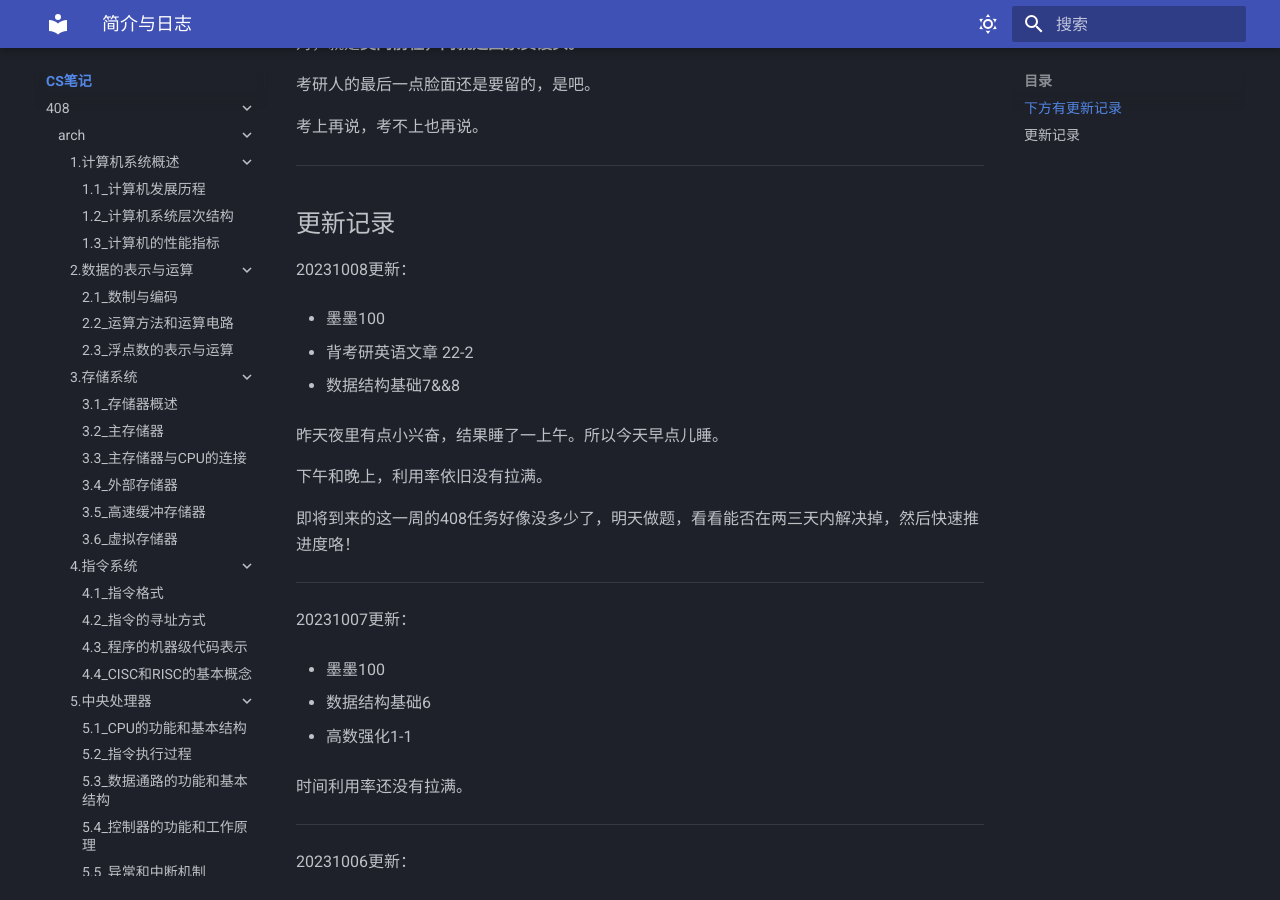
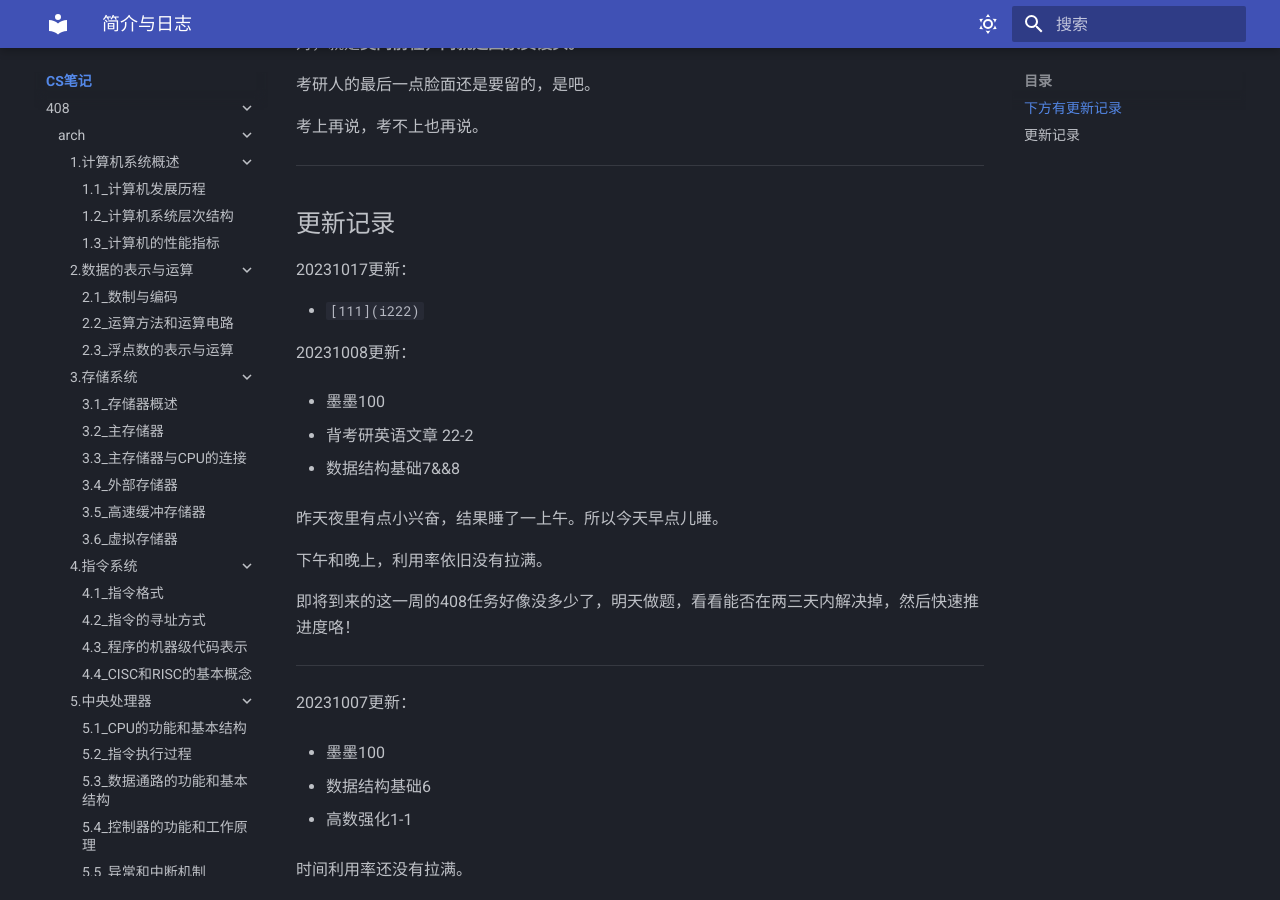
Before and after one commit to Haohahahaha/cs, an MkDocs documentation site: the page built from docs/index.md, in a window 1280 px wide and 900 px high, scrolled down 768 px. Built offline with MkDocs 1.6.1 and Material for MkDocs 9.7.7, drawn with Linux system fonts in a browser that asks for light colours.

Commit message:
2023-10-17_17:26:46 update

```diff
--- a/docs/index.md
+++ b/docs/index.md
@@ -39,6 +39,10 @@
 <a id="update"></a>
 
 ## 更新记录
+
+20231017更新：
+
+- `[111](i222)`
 
 20231008更新：
 
```
